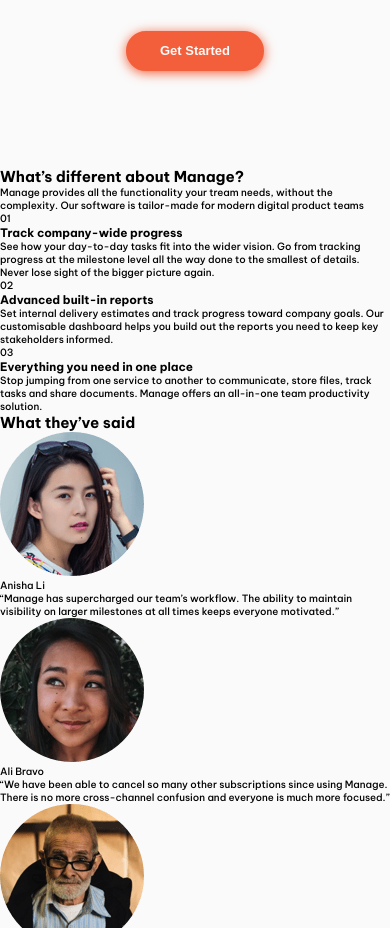
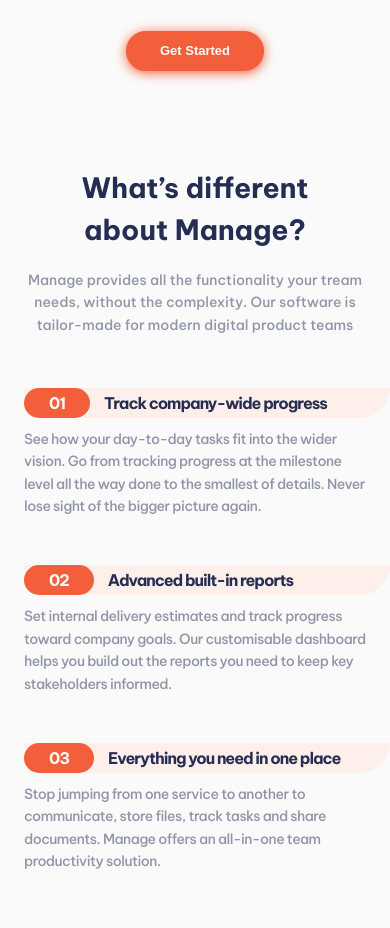
Before and after one commit to rachidbend/manage-landing, a plain HTML site: page index.html in a window 390 px wide. Shown: the part 672-1600 px from the top of the page. Drawn offline with Linux system fonts and the light colour scheme.

Commit message:
styled features section in mobile view

```diff
--- a/index.html
+++ b/index.html
@@ -75,8 +75,10 @@
       </div>
       <div class="features-container">
         <div class="feature">
-          <p class="feature__number">01</p>
-          <h3 class="heading heading--feature">Track company-wide progress</h3>
+          <h3 class="heading heading--feature">
+            <p class="feature__number">01</p>
+            Track company-wide progress
+          </h3>
           <p class="feature-text">
             See how your day-to-day tasks fit into the wider vision. Go from
             tracking progress at the milestone level all the way done to the
@@ -85,8 +87,10 @@
         </div>
 
         <div class="feature">
-          <p class="feature__number">02</p>
-          <h3 class="heading heading--feature">Advanced built-in reports</h3>
+          <h3 class="heading heading--feature">
+            <p class="feature__number">02</p>
+            Advanced built-in reports
+          </h3>
           <p class="feature-text">
             Set internal delivery estimates and track progress toward company
             goals. Our customisable dashboard helps you build out the reports
@@ -94,8 +98,8 @@
           </p>
         </div>
         <div class="feature">
-          <p class="feature__number">03</p>
           <h3 class="heading heading--feature">
+            <p class="feature__number">03</p>
             Everything you need in one place
           </h3>
           <p class="feature-text">
--- a/src/styles.css
+++ b/src/styles.css
@@ -11,6 +11,7 @@
   --color-primary-400: hsl(233, 12%, 13%);
   --color-red: hsl(12, 88%, 59%);
   --color-blue: hsl(228, 39%, 23%);
+  --color-red-faded: hsl(15, 100%, 96%);
 
   --font-primary: 'Be Vietnam Pro', sans-serif; /* possible font weights: 400, 500, 700 */
 }
@@ -192,21 +193,65 @@ a {
 /* FEATURE section */
 
 .features {
+  margin-bottom: 6.4rem;
 }
 .features__content {
+  margin-bottom: 5.2rem;
 }
 .heading-secondary {
+  font-size: 2.8rem;
+  color: var(--color-blue);
+  font-weight: 700;
+  line-height: 1.5;
+  text-align: center;
+  padding: 0 5rem;
+
+  margin-bottom: 1.8rem;
 }
 .features-text {
+  font-size: 1.4rem;
+  color: var(--color-primary-300);
+  font-weight: 500;
+  line-height: 1.6;
+  text-align: center;
+  padding: 0 2.4rem;
+
+  /* margin-bottom: 3.4rem; */
 }
 /* features */
 .features-container {
 }
 .feature {
+  margin-bottom: 4.8rem;
+}
+.feature:last-child {
+  margin-bottom: 0;
+}
+.feature__number {
+  font-size: 1.6rem;
+  color: var(--color-primary-100);
+  background-color: var(--color-red);
+  border-radius: 5rem;
+  padding: 0.5rem 2.5rem;
 }
 .heading--feature {
+  display: flex;
+  align-items: center;
+  margin-left: 2.4rem;
+  gap: 1.4rem;
+  background-color: var(--color-primary-200);
+  border-radius: 0 0 5rem 5rem;
+  margin-bottom: 1rem;
+  color: var(--color-blue);
+  font-size: 1.6rem;
+  letter-spacing: -0.1rem;
 }
 .feature-text {
+  font-size: 1.4rem;
+  color: var(--color-primary-300);
+  font-weight: 500;
+  line-height: 1.6;
+  text-align: left;
+  letter-spacing: -0.05rem;
+  padding: 0 2.4rem;
 }
-.feature__number {
-}
```
